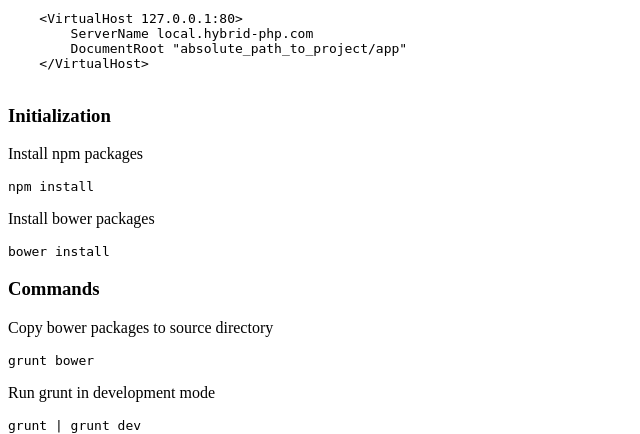
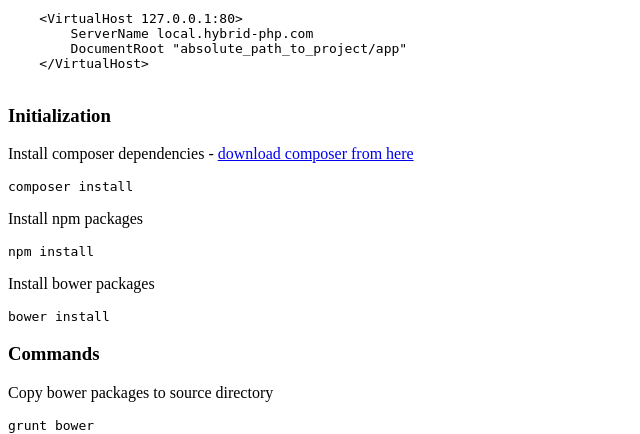
Before and after one commit to pr1ntr/hybrid-php, a PHP site: template app/templates/pages/home/setup.twig in a window 1280 px wide. Shown: the part 421-855 px from the top of the page, without its empty margins (0-640 px from the left). Run offline with PHP 8.4, Linux system fonts and the light colour scheme; the template is opened without the code that fills it, so the values that code supplies are empty; some libraries are stand-ins or nearby versions.

Commit message:
added composer instruction

```diff
--- a/app/templates/pages/home/setup.twig
+++ b/app/templates/pages/home/setup.twig
@@ -30,6 +30,8 @@
 </pre>
 
 <h3>Initialization</h3>
+<p>Install composer dependencies - <a href="https://getcomposer.org/download/" target="_blank">download composer from here</a></p>
+<pre><code>composer install</code></pre>
 <p>Install npm packages</p>
 <pre><code>npm install</code></pre>
 <p>Install bower packages</p>
```
Also changed, not shown: 2 other files.
